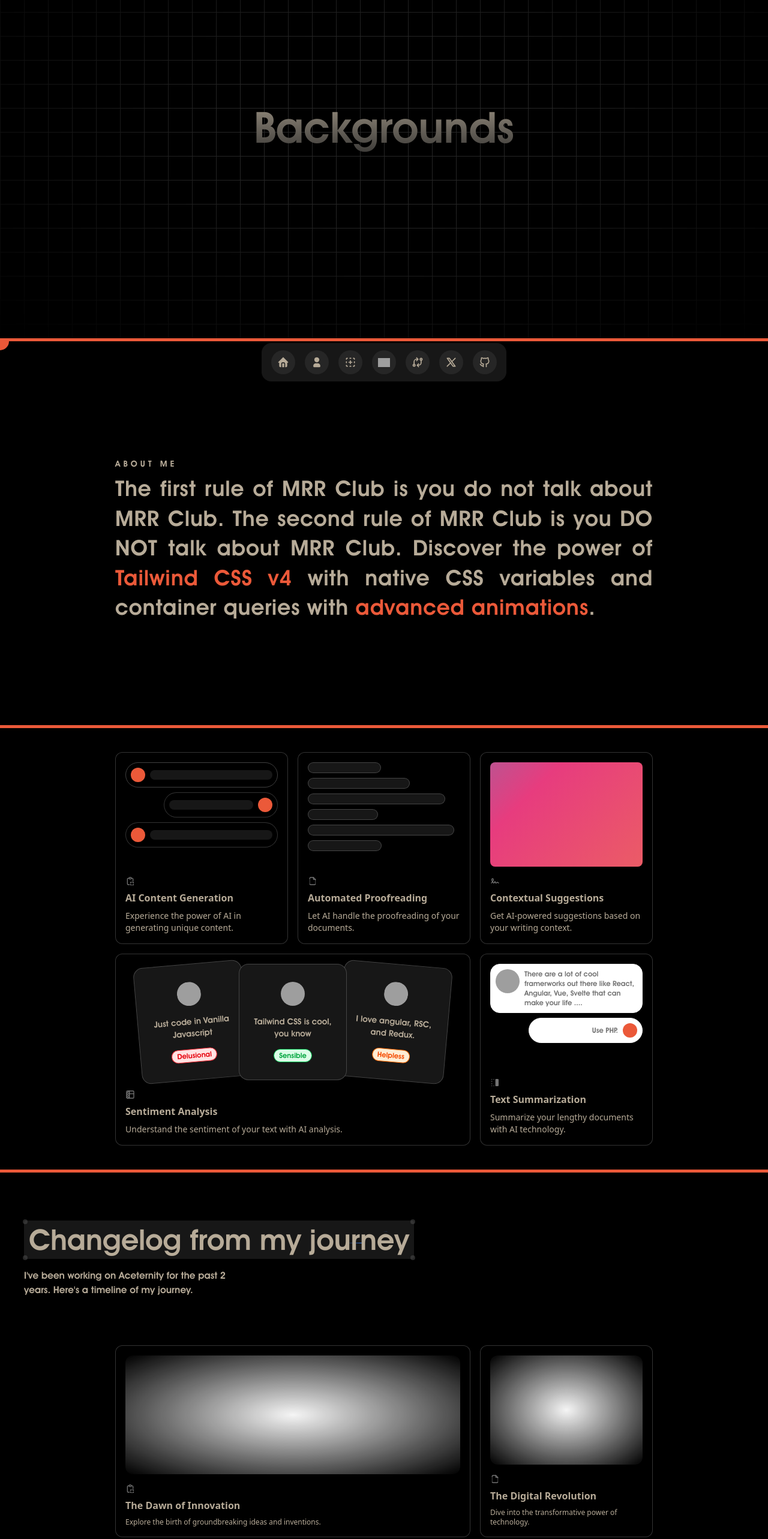
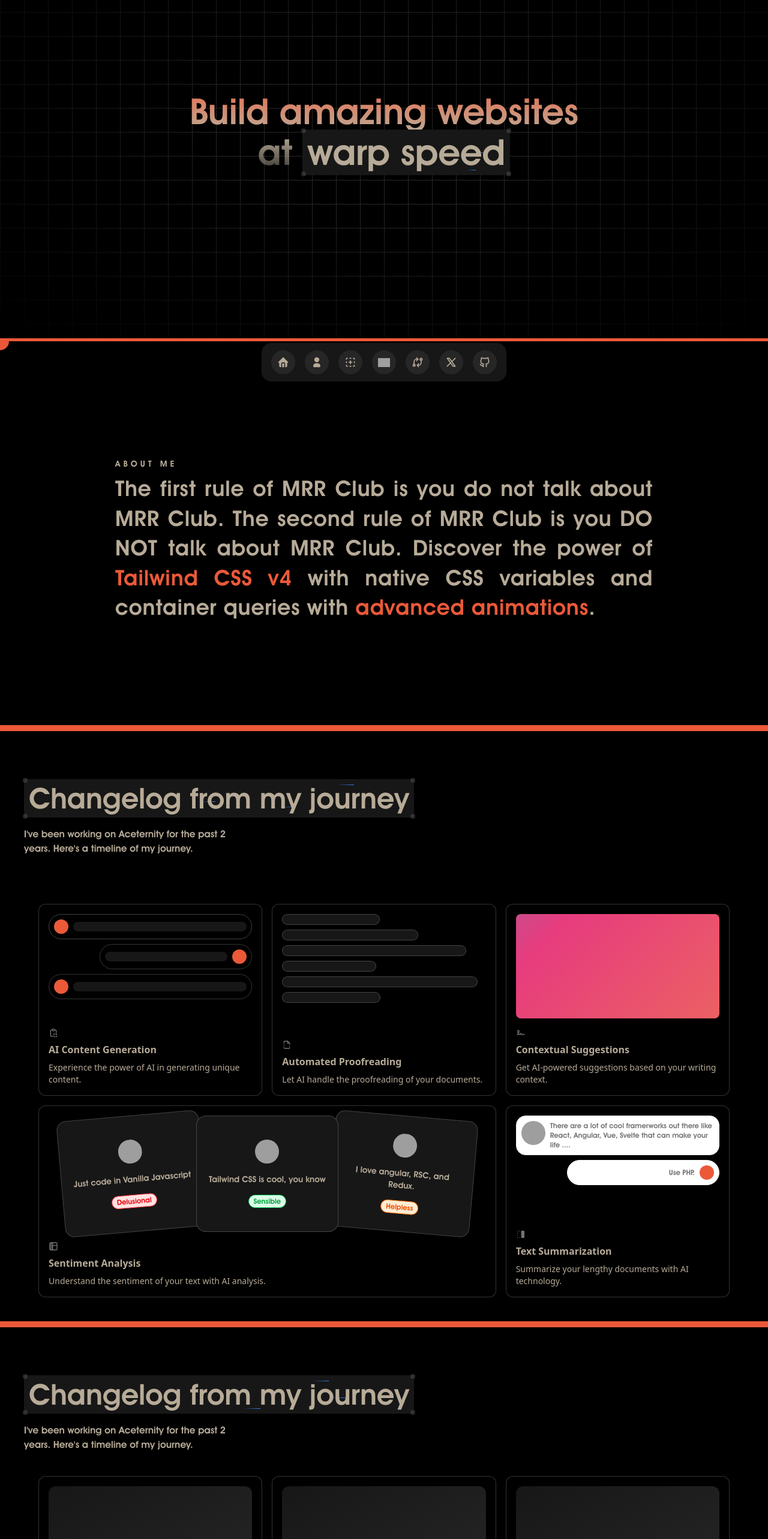
Before and after one commit to Harsh-Prajapati02/portfolio-master, a Next.js app: page / in a window 1280 px wide. Shown: the part 140-2706 px from the top of the page at 60% size. Built offline with nearby package versions, Linux system fonts and the light colour scheme; grey boxes are pictures that could not be loaded.

Commit message:
feat(ui/ux): optimize responsive design and refresh styling across multiple components

```diff
--- a/package.json
+++ b/package.json
@@ -22,6 +22,7 @@
     "next-themes": "^0.4.6",
     "react": "19.2.0",
     "react-dom": "19.2.0",
+    "react-icons": "^5.5.0",
     "tailwind-merge": "^3.4.0"
   },
   "devDependencies": {
--- a/src/app/page.tsx
+++ b/src/app/page.tsx
@@ -5,7 +5,7 @@ import { GridBackgroundDemo } from "@/components/Hero";
 import { BentoGridThirdDemo } from "@/components/Highlights";
 import { FloatingDockDemo } from "@/components/Navbar";
 import { ExpandableCardDemo } from "@/components/Projects";
-import { BentoGridSecondDemo } from "@/components/Skills";
+import { BentoGridDemo } from "@/components/Skills";
 
 export default function Home() {
   return (
@@ -23,7 +23,7 @@ export default function Home() {
       <BentoGridThirdDemo />
 
       {/* ----- Skills Section ----- */}
-      <BentoGridSecondDemo />
+      <BentoGridDemo />
 
       {/* ----- Experience Section ----- */}
       <TimelineDemo />
--- a/src/components/About.tsx
+++ b/src/components/About.tsx
@@ -6,7 +6,7 @@ export function SVGMaskEffectDemo() {
         <div className="flex h-full w-full items-center justify-center overflow-hidden bg-[#000000]" style={{borderTop:"5px solid #eb5939", borderBottom:"5px solid #eb5939"}}>
             <MaskContainer
                 revealText={<>
-                    <p className="mx-auto max-w-4xl text-center text-3xl text-justify p-4 md:p-0 md:text-4xl font-bold text-[#b7ab98] leading-snug tracking-wide">
+                    <p className="mx-auto max-w-4xl text-center text-3xl text-justify p-4 lg:p-0 lg:text-4xl font-bold text-[#b7ab98] leading-snug tracking-wide">
                         <span className="text-[14px]" style={{letterSpacing:"5px"}}>ABOUT ME</span> <br />
                         The first rule of MRR Club is you do not talk about MRR Club. The
                         second rule of MRR Club is you DO NOT talk about MRR Club.
@@ -20,7 +20,7 @@ export function SVGMaskEffectDemo() {
                 }
                 className="h-[40rem] rounded-md border text-center text-white dark:text-black"
             >
-                <p className="mx-auto max-w-4xl text-center text-3xl text-justify p-4 md:p-0 md:text-4xl font-bold text-[#0D0D0D] leading-snug tracking-wide">
+                <p className="mx-auto max-w-4xl text-center text-3xl text-justify p-4 lg:p-0 lg:text-4xl font-bold text-[#0d0d0d] leading-snug tracking-wide">
                     <span className="text-[14px]" style={{letterSpacing:"5px"}}>ABOUT ME</span> <br />
                     The first rule of MRR Club is you do not talk about MRR Club. The
                     second rule of MRR Club is you DO NOT talk about MRR Club.
--- a/src/components/Experience.tsx
+++ b/src/components/Experience.tsx
@@ -4,7 +4,7 @@ import Image from "next/image";
 export function TimelineDemo() {
     const data = [
         {
-            title: "2024",
+            title: "July 2025 - Oct 2025",
             content: (
                 <div>
                     <p className="mb-8 text-xs font-normal text-[#b7ab98] md:text-sm dark:text-neutral-200">
@@ -44,7 +44,7 @@ export function TimelineDemo() {
             ),
         },
         {
-            title: "Early 2023",
+            title: "Nov 2025 - Present",
             content: (
                 <div>
                     <p className="mb-8 text-xs font-normal text-[#b7ab98] md:text-sm dark:text-neutral-200">
--- a/src/components/Hero.tsx
+++ b/src/components/Hero.tsx
@@ -1,4 +1,5 @@
 import { cn } from "@/lib/utils";
+import { Cover } from "./ui/cover";
 
 export function GridBackgroundDemo() {
     return (
@@ -13,9 +14,13 @@ export function GridBackgroundDemo() {
             />
             {/* Radial gradient for the container to give a faded look */}
             <div className="pointer-events-none absolute inset-0 flex items-center justify-center bg-black [mask-image:radial-gradient(ellipse_at_center,transparent_30%,black)] dark:bg-black"></div>
-            <p className="relative z-20 bg-gradient-to-b from-[#b7ab98] to-neutral-800 bg-clip-text py-8 text-4xl font-bold text-transparent sm:text-7xl">
-                Backgrounds
-            </p>
+
+            {/* ----- Hero Text ----- */}
+            <div>
+                <h1 className="text-4xl md:text-4xl lg:text-6xl font-semibold max-w-7xl mx-auto text-center mt-6 relative z-20 py-6 bg-clip-text text-transparent bg-gradient-to-b from-[#eb5939] via-[#b7ab98] to-[#b7ab98]dark:from-neutral-800 dark:via-white dark:to-white">
+                    Build amazing websites <br /> at <Cover className="text-[#b7ab98] hover:text-[#eb5939]">warp speed</Cover>
+                </h1>
+            </div>
         </div>
     );
 }
--- a/src/components/Highlights.tsx
+++ b/src/components/Highlights.tsx
@@ -10,11 +10,23 @@ import {
 } from "@tabler/icons-react";
 import { motion } from "motion/react";
 import Image from "next/image";
+import { Cover } from "./ui/cover";
 
 
 export function BentoGridThirdDemo() {
     return (
-        <BentoGrid className="max-w-4xl mx-auto md:auto-rows-[20rem] p-4 pt-10 pb-10 md:p-0 md:pt-10 md:pb-10">
+        <div style={{ borderTop: "5px solid #eb5939", borderBottom: "5px solid #eb5939" }}>
+            <div className="max-w-7xl mx-auto py-20 pb-10 px-4 md:px-8 lg:px-10">
+                <h2 className="text-2xl md:text-5xl mb-4 text-[#b7ab98] dark:text-white max-w-4xl">
+                    <Cover className="text-[#b7ab98]">Changelog from my journey</Cover>
+                </h2>
+
+                <p className="text-[#b7ab98] dark:text-neutral-300 text-sm md:text-base max-w-sm">
+                    I&apos;ve been working on Aceternity for the past 2 years. Here&apos;s
+                    a timeline of my journey.
+                </p>
+            </div>
+            <BentoGrid className="max-w-6xl mx-auto md:auto-rows-[20rem] p-4 pt-10 pb-10 lg:p-0 lg:pt-10 lg:pb-10">
                 {items.map((item, i) => (
                     <BentoGridItem
                         key={i}
@@ -26,6 +38,8 @@ export function BentoGridThirdDemo() {
                     />
                 ))}
             </BentoGrid>
+        </div>
+
     );
 }
 
--- a/src/components/Projects.tsx
+++ b/src/components/Projects.tsx
@@ -155,7 +155,7 @@ export function ExpandableCardDemo() {
                 </p>
             </div>
 
-            <ul className="max-w-6xl mx-auto w-full grid grid-cols-1 md:grid-cols-2 items-start gap-4 pt-15 pb-15 p-4 md:p-0 md:pt-15 md:pb-15">
+            <ul className="max-w-6xl mx-auto w-full grid grid-cols-1 md:grid-cols-2 items-start gap-4 pt-15 pb-15 p-4 lg:p-0 lg:pt-15 lg:pb-15">
                 {cards.map((card) => (
                     <motion.div
                         layoutId={`card-${card.title}-${id}`}
--- a/src/components/Skills.tsx
+++ b/src/components/Skills.tsx
@@ -1,4 +1,7 @@
-import { BentoGrid, BentoGridItem } from "./ui/bento-grid"; import {
+import { BentoGrid, BentoGridItem } from "./ui/bento-grid";
+import {
+    IconArrowWaveRightUp,
+    IconBoxAlignTopLeft,
     IconClipboardCopy,
     IconFileBroken,
     IconSignature,
@@ -6,10 +9,9 @@ import { BentoGrid, BentoGridItem } from "./ui/bento-grid"; import {
 } from "@tabler/icons-react";
 import { Cover } from "./ui/cover";
 
-export function BentoGridSecondDemo() {
+export function BentoGridDemo() {
     return (
-        <>
-            <div style={{borderTop:"5px solid #eb5939", borderBottom:"5px solid #eb5939"}}>
+        <div style={{ borderTop: "5px solid #eb5939", borderBottom: "5px solid #eb5939" }}>
             <div className="max-w-7xl mx-auto py-20 pb-10 px-4 md:px-8 lg:px-10">
                 <h2 className="text-2xl md:text-5xl mb-4 text-[#b7ab98] dark:text-white max-w-4xl">
                     <Cover className="text-[#b7ab98]">Changelog from my journey</Cover>
@@ -20,46 +22,42 @@ export function BentoGridSecondDemo() {
                     a timeline of my journey.
                 </p>
             </div>
-                <BentoGrid className="max-w-4xl mx-auto md:auto-rows-[20rem] p-4 pt-10 pb-10 md:p-0 md:pt-10 md:pb-10">
+            <BentoGrid className="max-w-6xl mx-auto  p-4 pt-0 pb-10 lg:p-0 lg:pt-0 lg:pb-10">
                 {items.map((item, i) => (
                     <BentoGridItem
                         key={i}
                         title={item.title}
                         description={item.description}
                         header={item.header}
-                            className={item.className}
                         icon={item.icon}
+
                     />
                 ))}
             </BentoGrid>
         </div>
-        </>
 
     );
 }
 const Skeleton = () => (
-    <div className="flex flex-1 w-full h-full min-h-[6rem] rounded-xl  dark:bg-dot-white/[0.2] bg-dot-black/[0.2] [mask-image:radial-gradient(ellipse_at_center,white,transparent)]  border border-transparent dark:border-white/[0.2] bg-neutral-100 dark:bg-black"></div>
+    <div className="flex flex-1 w-full h-full min-h-[6rem] rounded-xl bg-gradient-to-br from-neutral-900 dark:from-neutral-900 dark:to-neutral-800 to-neutral-800"></div>
 );
 const items = [
     {
         title: "The Dawn of Innovation",
         description: "Explore the birth of groundbreaking ideas and inventions.",
         header: <Skeleton />,
-        className: "md:col-span-2",
         icon: <IconClipboardCopy className="h-4 w-4 text-neutral-500" />,
     },
     {
         title: "The Digital Revolution",
         description: "Dive into the transformative power of technology.",
         header: <Skeleton />,
-        className: "md:col-span-1",
         icon: <IconFileBroken className="h-4 w-4 text-neutral-500" />,
     },
     {
         title: "The Art of Design",
         description: "Discover the beauty of thoughtful and functional design.",
         header: <Skeleton />,
-        className: "md:col-span-1",
         icon: <IconSignature className="h-4 w-4 text-neutral-500" />,
     },
     {
@@ -67,7 +65,18 @@ const items = [
         description:
             "Understand the impact of effective communication in our lives.",
         header: <Skeleton />,
-        className: "md:col-span-2",
         icon: <IconTableColumn className="h-4 w-4 text-neutral-500" />,
     },
+    {
+        title: "The Pursuit of Knowledge",
+        description: "Join the quest for understanding and enlightenment.",
+        header: <Skeleton />,
+        icon: <IconArrowWaveRightUp className="h-4 w-4 text-neutral-500" />,
+    },
+    {
+        title: "The Joy of Creation",
+        description: "Experience the thrill of bringing ideas to life.",
+        header: <Skeleton />,
+        icon: <IconBoxAlignTopLeft className="h-4 w-4 text-neutral-500" />,
+    }
 ];
```
Also changed, not shown: src/components/ui/timeline.tsx (+7 -7 lines), 1 other file (tests, documents, lock files or other folders). Lines whose indentation alone changed are shown as unchanged.
